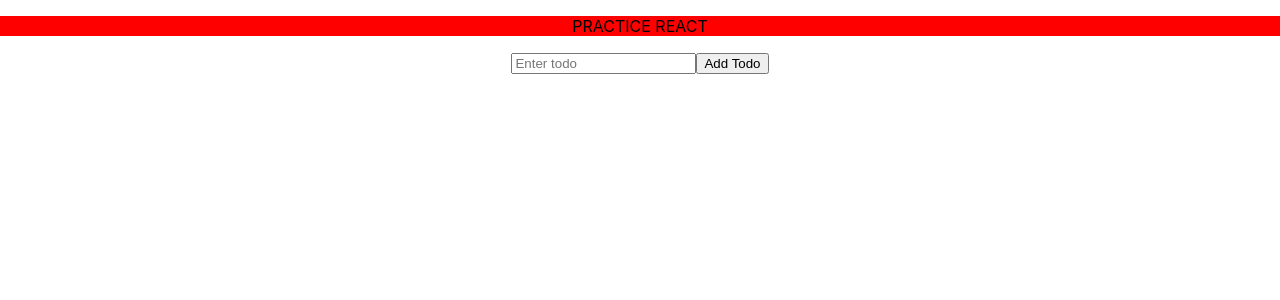
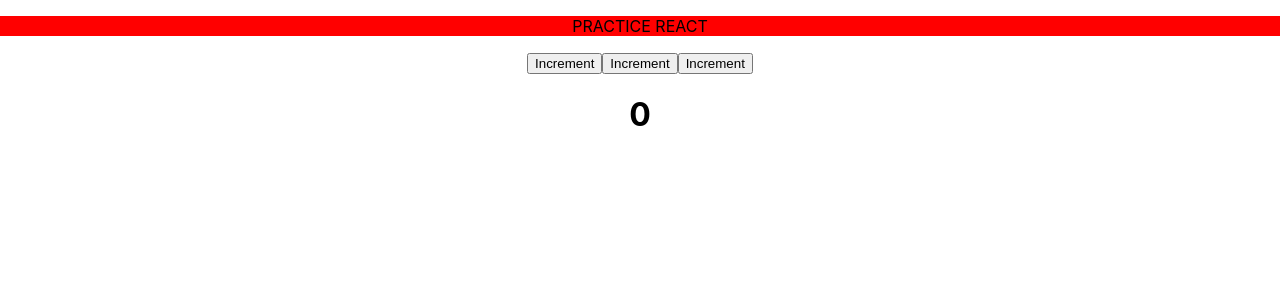
Before and after one commit to Janani99/practice_react, a React (Create React App) app: page /hooks/useMemo in a window 1280 px wide. Shown: the top 300 px of the page. Built offline with nearby package versions, Linux system fonts and the light colour scheme.

Commit message:
practicehooks

```diff
--- a/src/App.js
+++ b/src/App.js
@@ -33,7 +33,10 @@ import CustomHook1 from './customHook1';
 import Example from './optimumSample';
 import Virtualized from './virtualizedList';
 import Todo from './todoList';
-
+import UseContextExample from './hooks/useContext1';
+import UseReducer from './hooks/useReducer/useReducer';
+import ReduxCounter from './redux1/index1';
+import  Store from './redux1/store'
 
 
 
@@ -41,11 +44,13 @@ import Todo from './todoList';
 function App() {
 
   return (
-    <Provider store={appStore}>
+    <Provider store={Store}>
     <div className="App">
       <p style={{ background: "red" }}> PRACTICE REACT </p>
-
-<Todo/>
+      <ReduxCounter/>
+      {/* <UseReducer/> */}
+      {/* <UseContextExample/> */}
+{/* <Todo/> */}
       {/* <Virtualized/> */}
       {/* <Example/> */}
       {/* <CustomHook1/> */}
--- /dev/null
+++ b/src/hooks/useContext1/child1.js
@@ -0,0 +1,11 @@
+import React, { useContext } from 'react';
+import { contextDetails } from '.';
+
+export default function Child1() {
+    const {string}=useContext(contextDetails)
+  return (
+    <div>
+      <h2>{string}</h2>
+    </div>
+  )
+}
--- /dev/null
+++ b/src/hooks/useContext1/child2.js
@@ -0,0 +1,13 @@
+import React, { useContext,useState } from 'react';
+import { contextDetails } from '.';
+
+export default function Child2() {
+    const {string}=useContext(contextDetails);
+    const [state,setState]=useState(string)
+  return (
+    <div>
+      <h2>{state}</h2>
+      <buttton  onClick={()=>{setState('jjhjhjhh')}}>Press</buttton>
+    </div>
+  )
+}
--- /dev/null
+++ b/src/hooks/useContext1/index.js
@@ -0,0 +1,19 @@
+import React, { createContext } from 'react';
+import Child1 from './child1';
+import Child2 from './child2';
+export const contextDetails=createContext({})
+export  default function UseContextExample(){
+    const string='usecontextString'
+  return (
+    <contextDetails.Provider value={{string}}>
+        <div >
+       <h1>usecontext</h1>
+       <Child1/>
+       <Child2/>
+
+    </div>
+
+    </contextDetails.Provider>
+
+  )
+}
--- a/src/hooks/useMemo/useMemo.js
+++ b/src/hooks/useMemo/useMemo.js
@@ -1,24 +1,24 @@
-import React,{useState,useEffect,useMemo} from 'react'
+// import React,{useState,useEffect,useMemo} from 'react'
 
-export default function UseMemo() {
-    const [number, setNumber] = useState(0);
-    const [dark, setDark] = useState(false);
-    const themeStyle=useMemo(()=>{
-        console.log("themeStyle");
-        return (
-            {background:dark?'black':"purple"}
-        );
-    },[dark]);
-    //const themeStyle={background:dark?'black':"purple"}
-    useEffect(() => {
-        console.log('themeChanged')
-    }, [])
-    return (
-        <div style={themeStyle}>
-            <p>{number}</p>
-            <button onClick={()=>{setDark(!dark)}}>CHANGE THEME</button>
-            <button onClick={()=>{setNumber(number+1)}}>INCREMENT COUNT</button>
+// export default function UseMemo() {
+//     const [number, setNumber] = useState(0);
+//     const [dark, setDark] = useState(false);
+//     const themeStyle=useMemo(()=>{
+//         console.log("themeStyle");
+//         return (
+//             {background:dark?'black':"purple"}
+//         );
+//     },[dark]);
+//     //const themeStyle={background:dark?'black':"purple"}
+//     useEffect(() => {
+//         console.log('themeChanged')
+//     }, [])
+//     return (
+//         <div style={themeStyle}>
+//             <p>{number}</p>
+//             <button onClick={()=>{setDark(!dark)}}>CHANGE THEME</button>
+//             <button onClick={()=>{setNumber(number+1)}}>INCREMENT COUNT</button>
 
-        </div>
-    )
-}
+//         </div>
+//     )
+// }
--- /dev/null
+++ b/src/hooks/useReducer/useReducer.js
@@ -0,0 +1,34 @@
+import React, { useReducer } from 'react'
+
+const reducers=(state,action)=>{
+    switch(action.type){
+        case 'increment':
+            return {count:state.count+1}
+        case "decrement":
+            return {count:state.count-1}
+        case 'reset':
+            return {count:0}
+        default:
+            throw new Error("error")
+
+
+    }
+
+
+}
+
+
+export default function UseReducer() {
+    const [state,dispatch]=useReducer(reducers,{count:0})
+  return (
+    <div>
+        <h1>Use Reducers{state.count}</h1>
+        <button onClick={()=>{dispatch({type:'increment'})}}>INCREMENT</button>
+        <button onClick={()=>{dispatch({type:'decrement'})}}>DECREMENT</button>
+        <button onClick={()=>{dispatch({type:'reset'})}}>RESET</button>
+
+
+
+    </div>
+  )
+}
--- /dev/null
+++ b/src/redux1/index1.js
@@ -0,0 +1,21 @@
+import React from 'react'
+import { decrement, increment, reset } from './slice';
+ import { useDispatch,useSelector } from 'react-redux';
+
+
+export default function ReduxCounter() {
+    const storeDetails=useSelector((store)=>store.counter.count);
+    console.log(storeDetails);
+    const dispatch=useDispatch();
+  return (
+    <div>
+        <button onClick={()=>{dispatch(increment())}}>Increment</button>
+        <button onClick={()=>{dispatch(decrement())}}>Increment</button>
+        <button onClick={()=>{dispatch(reset())}}>Increment</button>
+        <h1>{storeDetails}</h1>
+
+
+
+    </div>
+  )
+}
--- /dev/null
+++ b/src/redux1/slice.js
@@ -0,0 +1,22 @@
+import { createSlice } from "@reduxjs/toolkit"
+const Calculator=createSlice({
+    name:"counter",
+    initialState:{
+        count:0
+    },
+    reducers:{
+        increment:(state,_action)=>{
+            console.log("increment",state,_action)
+           return {...state,count:state.count+1}
+        },
+        decrement:(state,_action)=>{
+           return {...state,count:state.count-1}
+        },
+        reset:(state,_action)=>{
+          return {...state,count:0}}
+        }
+    }
+
+)
+ export const {increment,decrement,reset}=Calculator.actions;
+ export default Calculator.reducer;
--- /dev/null
+++ b/src/redux1/store.js
@@ -0,0 +1,9 @@
+import { configureStore } from "@reduxjs/toolkit";
+import Calculator from './slice'
+
+const Store=configureStore({
+    reducer:{
+        counter:Calculator
+    }
+})
+export default Store;
```
Also changed, not shown: src/hooks/useCallback/child.js (+8 -9 lines).
